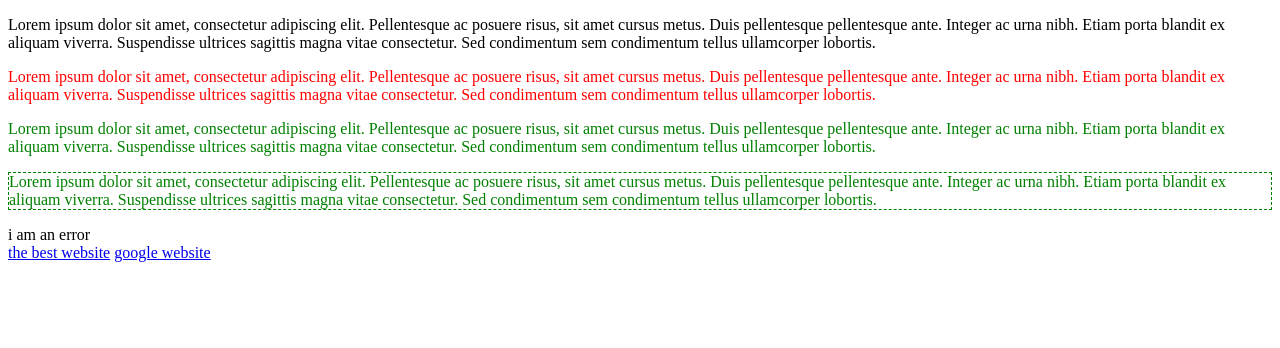
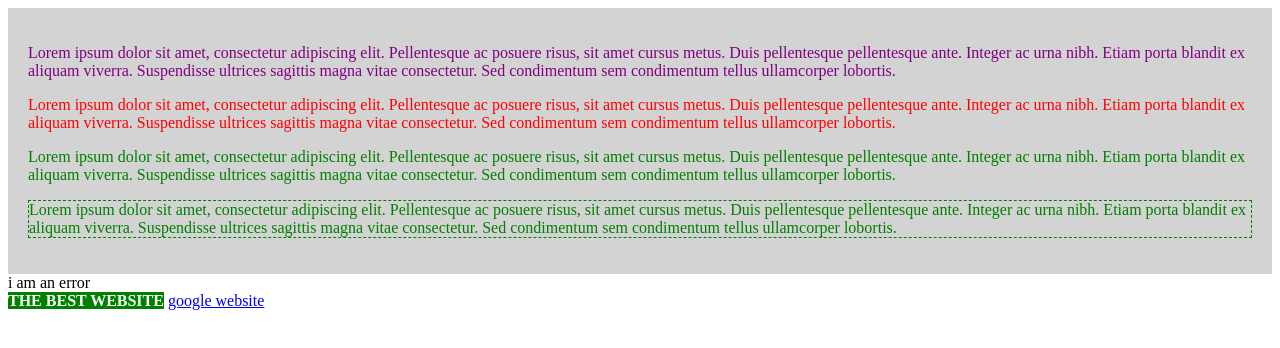
Before and after one commit to aleksandrakalas/html-and-css-course, a plain HTML site: page video-5/index.html in a window 1280 px wide. Drawn offline with Linux system fonts and the light colour scheme.

Commit message:
added more specific selectors to style

```diff
--- a/video-5/style.css
+++ b/video-5/style.css
@@ -14,3 +14,20 @@ p.success{
 p.success.feedback{
     border: 1px dashed green;
 }
+#content{
+    background-color: lightgray ;
+    padding: 20px;
+}
+/* target specifically the p tag inside of the div tag */
+div p{
+    color: purple;
+}
+/* attribute selector */
+a[href="https://www.thenetninja.co.uk"]{
+    background-color: green;
+    color: white;
+    text-decoration: none;
+    font-weight: bold;
+    text-transform: uppercase;
+}
+/* could also put just as href, or as href*="thenetninja" (it will look for anything that includes that text, if you want to specify something that ends with a specific text use href$= */
```
